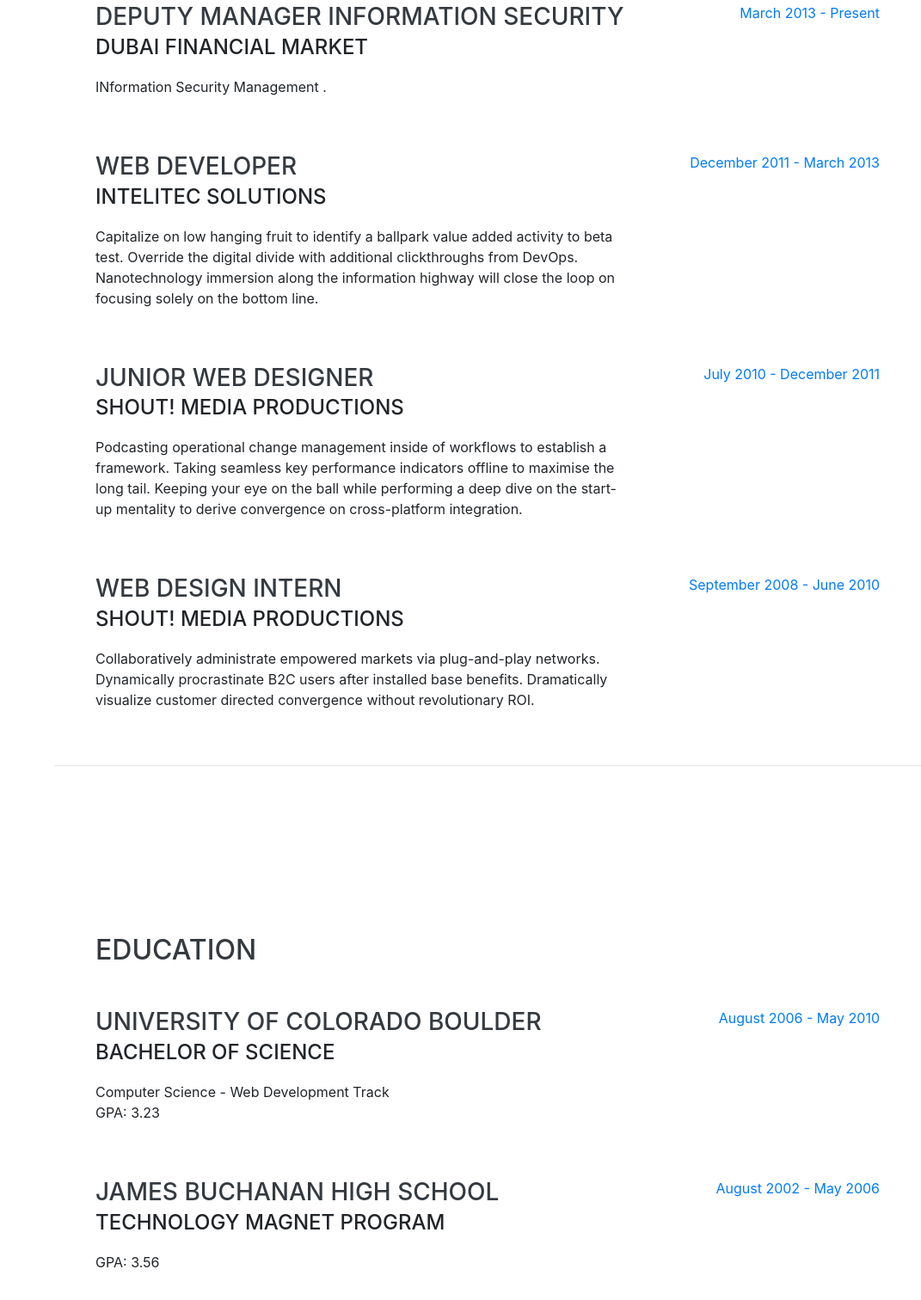
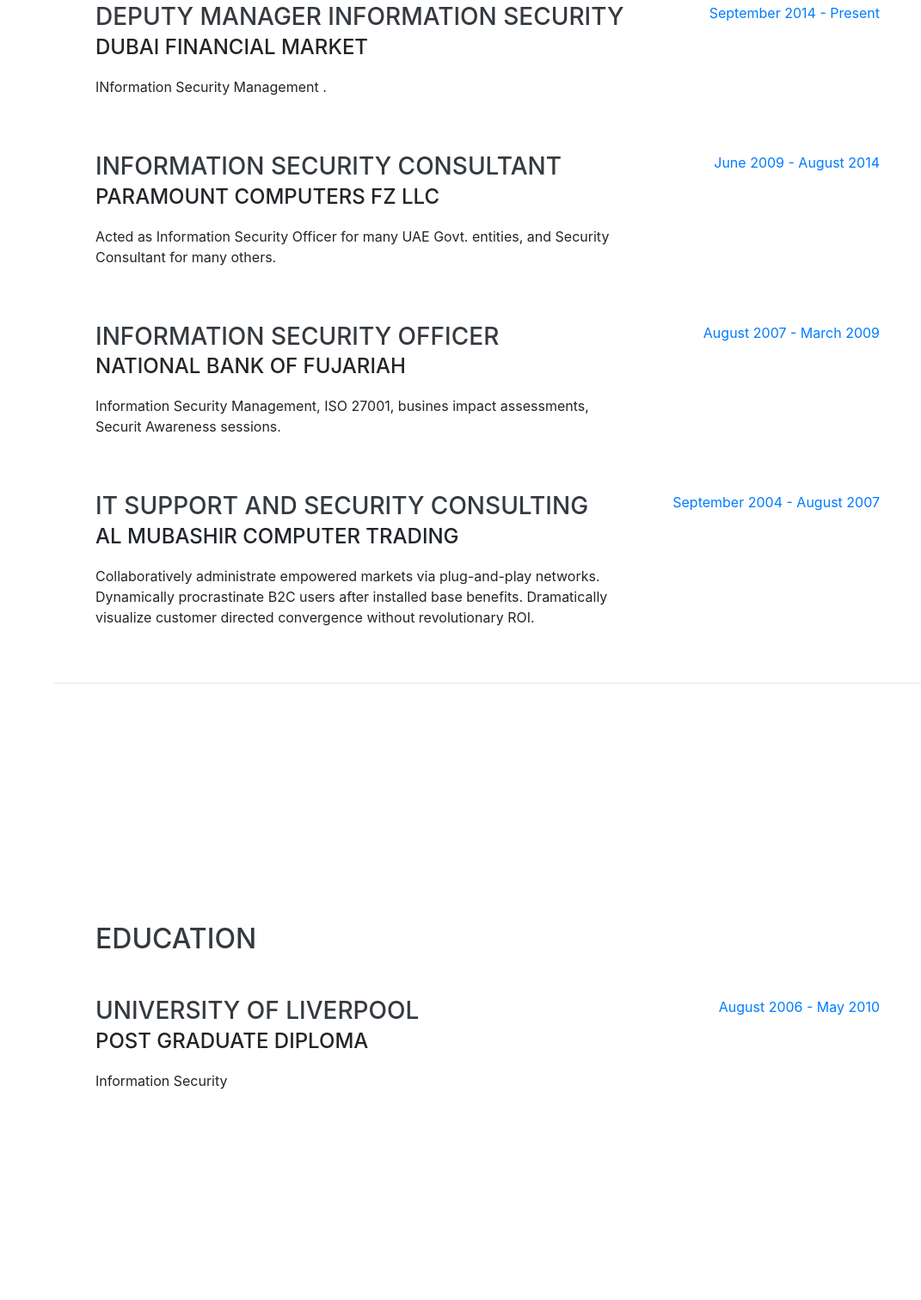
Before and after one commit to mmughal77/portfolio, a website with bundled scripts: page index.html in a window 1280 px wide. Shown: the part 932-2444 px from the top of the page at 86% size, without its empty margins (209-1280 px from the left). Built offline with nearby package versions, Linux system fonts and the light colour scheme; a web font is replaced by a local one.

Commit message:
portfolio changes

```diff
--- a/index.html
+++ b/index.html
@@ -8,7 +8,7 @@
   <meta name="description" content="">
   <meta name="author" content="">
 
-  <title>Resume - Start Bootstrap Theme</title>
+  <title>Bio - Mansoor Mughal</title>
 
   <!-- Bootstrap core CSS -->
   <link href="vendor/bootstrap/css/bootstrap.min.css" rel="stylesheet">
@@ -27,7 +27,7 @@
 
   <nav class="navbar navbar-expand-lg navbar-dark bg-primary fixed-top" id="sideNav">
     <a class="navbar-brand js-scroll-trigger" href="#page-top">
-      <span class="d-block d-lg-none">Clarence Taylor</span>
+      <span class="d-block d-lg-none">Mansoor Mughal</span>
       <span class="d-none d-lg-block">
         <img class="img-fluid img-profile rounded-circle mx-auto mb-2" src="img/profile.jpg" alt="">
       </span>
@@ -66,18 +66,19 @@
         <h1 class="mb-0">Mansoor
           <span class="text-primary">Mughal</span>
         </h1>
-        <div class="subheading mb-5">3542 Berry Street · Cheyenne Wells, CO 80810 · (317) 585-8468 ·
-          <a href="mailto:mmughal77@gmail.com">mmughal77@gmail.com</a>
+        <div class="subheading mb-5">Sheikh Zayed Road, Dubai, +971558815344 ·
+          <a href="mailto:mmughal77@gmail.com">mmughal_77@yahoo.com</a>
         </div>
-        <p class="lead mb-5">I am experienced in leveraging agile frameworks to provide a robust synopsis for high level overviews. Iterative approaches to corporate strategy foster collaborative thinking to further the overall value proposition.</p>
+        <p class="lead mb-5">I am experienced in Infomration Security Management frameworks, such as ISO 27001, also Security domains such as Access Control Governance and Rights Management. Iterative approaches to Security strategy foster collaborative thinking to further the overall value proposition.</p>
         <div class="social-icons">
-          <a href="#">
-            <i class="fab fa-linkedin-in"></i>
+          <a href="https://www.linkedin.com/in/mmughal/">
+            <i class="fab fa-linkedin-in" ></i>
+
           </a>
-          <a href="#">
+          <a href="https://github.com/mmughal77">
             <i class="fab fa-github"></i>
           </a>
-          <a href="#">
+          <a href="https://twitter.com/mmughal">
             <i class="fab fa-twitter"></i>
           </a>
           <a href="#">
@@ -100,40 +101,40 @@
             <p>INformation Security Management .</p>
           </div>
           <div class="resume-date text-md-right">
-            <span class="text-primary">March 2013 - Present</span>
+            <span class="text-primary">September 2014 - Present</span>
           </div>
         </div>
 
         <div class="resume-item d-flex flex-column flex-md-row justify-content-between mb-5">
           <div class="resume-content">
-            <h3 class="mb-0">Web Developer</h3>
-            <div class="subheading mb-3">Intelitec Solutions</div>
-            <p>Capitalize on low hanging fruit to identify a ballpark value added activity to beta test. Override the digital divide with additional clickthroughs from DevOps. Nanotechnology immersion along the information highway will close the loop on focusing solely on the bottom line.</p>
+            <h3 class="mb-0">Information Security Consultant</h3>
+            <div class="subheading mb-3">Paramount Computers FZ LLC</div>
+            <p>Acted as Information Security Officer for many UAE Govt. entities, and Security Consultant for many others.</p>
           </div>
           <div class="resume-date text-md-right">
-            <span class="text-primary">December 2011 - March 2013</span>
+            <span class="text-primary">June 2009 - August 2014</span>
           </div>
         </div>
 
         <div class="resume-item d-flex flex-column flex-md-row justify-content-between mb-5">
           <div class="resume-content">
-            <h3 class="mb-0">Junior Web Designer</h3>
-            <div class="subheading mb-3">Shout! Media Productions</div>
-            <p>Podcasting operational change management inside of workflows to establish a framework. Taking seamless key performance indicators offline to maximise the long tail. Keeping your eye on the ball while performing a deep dive on the start-up mentality to derive convergence on cross-platform integration.</p>
+            <h3 class="mb-0">Information Security officer </h3>
+            <div class="subheading mb-3">National Bank of Fujariah</div>
+            <p>Information Security Management, ISO 27001, busines impact assessments, Securit Awareness sessions.</p>
           </div>
           <div class="resume-date text-md-right">
-            <span class="text-primary">July 2010 - December 2011</span>
+            <span class="text-primary">August 2007 - March 2009</span>
           </div>
         </div>
 
         <div class="resume-item d-flex flex-column flex-md-row justify-content-between">
           <div class="resume-content">
-            <h3 class="mb-0">Web Design Intern</h3>
-            <div class="subheading mb-3">Shout! Media Productions</div>
+            <h3 class="mb-0">IT Support and Security Consulting</h3>
+            <div class="subheading mb-3">al Mubashir Computer Trading</div>
             <p>Collaboratively administrate empowered markets via plug-and-play networks. Dynamically procrastinate B2C users after installed base benefits. Dramatically visualize customer directed convergence without revolutionary ROI.</p>
           </div>
           <div class="resume-date text-md-right">
-            <span class="text-primary">September 2008 - June 2010</span>
+            <span class="text-primary">September 2004 - August 2007</span>
           </div>
         </div>
 
@@ -149,25 +150,16 @@
 
         <div class="resume-item d-flex flex-column flex-md-row justify-content-between mb-5">
           <div class="resume-content">
-            <h3 class="mb-0">University of Colorado Boulder</h3>
-            <div class="subheading mb-3">Bachelor of Science</div>
-            <div>Computer Science - Web Development Track</div>
-            <p>GPA: 3.23</p>
-          </div>
+            <h3 class="mb-0">University of Liverpool</h3>
+            <div class="subheading mb-3">Post Graduate Diploma</div>
+            <div>Information Security</div>
+                      </div>
           <div class="resume-date text-md-right">
             <span class="text-primary">August 2006 - May 2010</span>
           </div>
         </div>
 
-        <div class="resume-item d-flex flex-column flex-md-row justify-content-between">
-          <div class="resume-content">
-            <h3 class="mb-0">James Buchanan High School</h3>
-            <div class="subheading mb-3">Technology Magnet Program</div>
-            <p>GPA: 3.56</p>
-          </div>
-          <div class="resume-date text-md-right">
-            <span class="text-primary">August 2002 - May 2006</span>
-          </div>
+                  </div>
         </div>
 
       </div>
```
